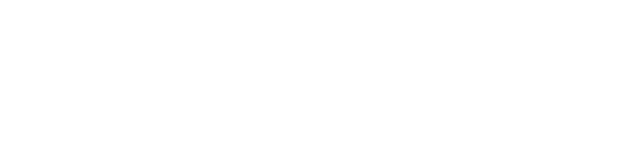
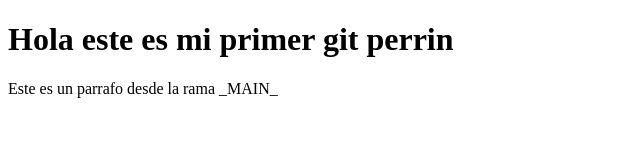
Before and after one commit to Pablo20053/gir0651-jplr, a plain HTML site: page index.html in a window 1280 px wide. Shown: the whole page, without its empty margins (0-640 px from the left). Drawn offline with Linux system fonts and the light colour scheme.

Commit message:
Modificación del archivo index.html desde la rama main

```diff
--- a/index.html
+++ b/index.html
@@ -3,9 +3,10 @@
 <head>
     <meta charset="UTF-8">
     <meta name="viewport" content="width=device-width, initial-scale=1.0">
-    <title>Document</title>
+    <title>Mi primera Pagina _MAIN_</title>
 </head>
 <body>
-
+    <h1>Hola este es mi primer git perrin</h1>
+    <p>Este es un parrafo desde la rama _MAIN_</p>
 </body>
 </html>
```
